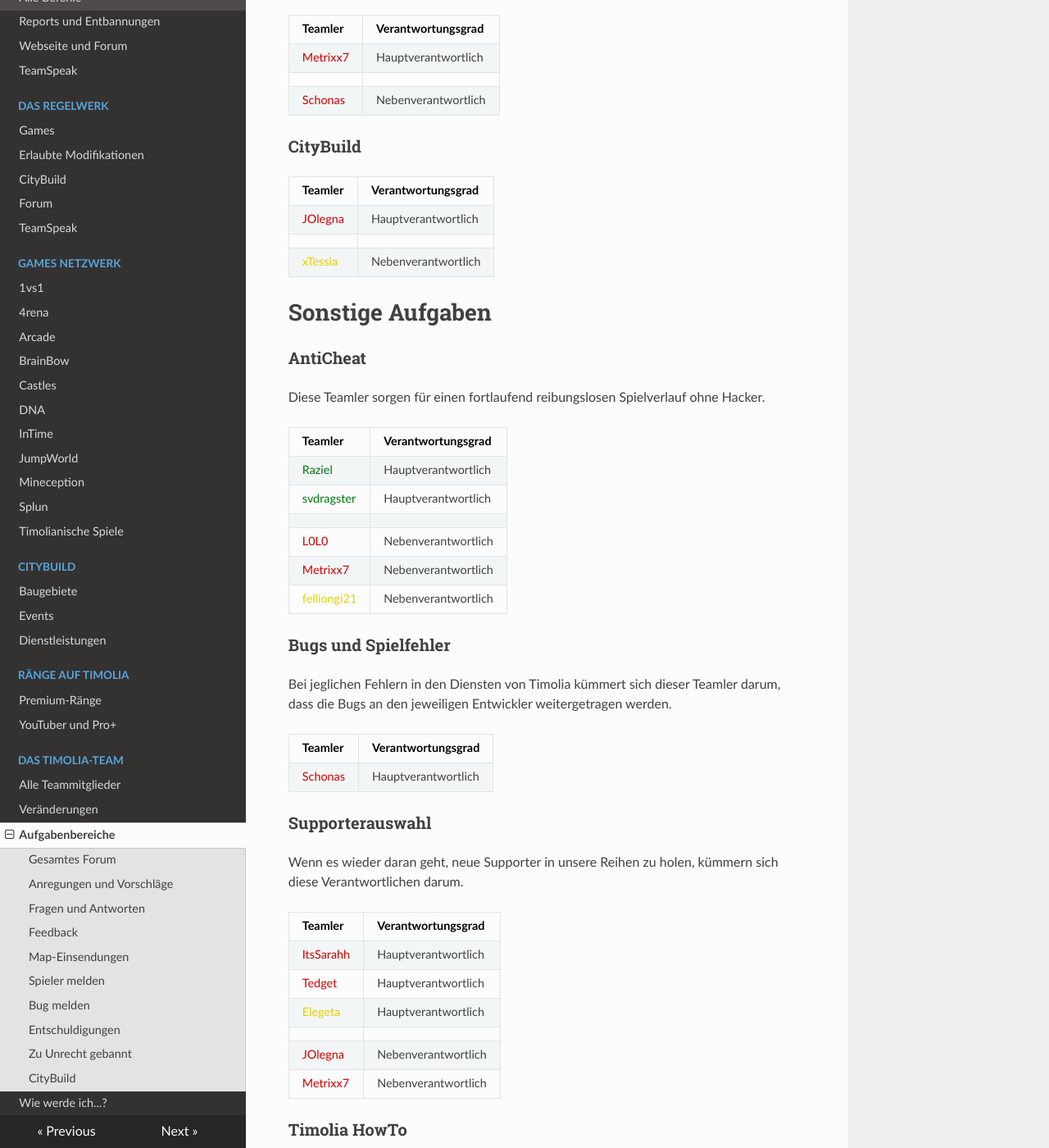
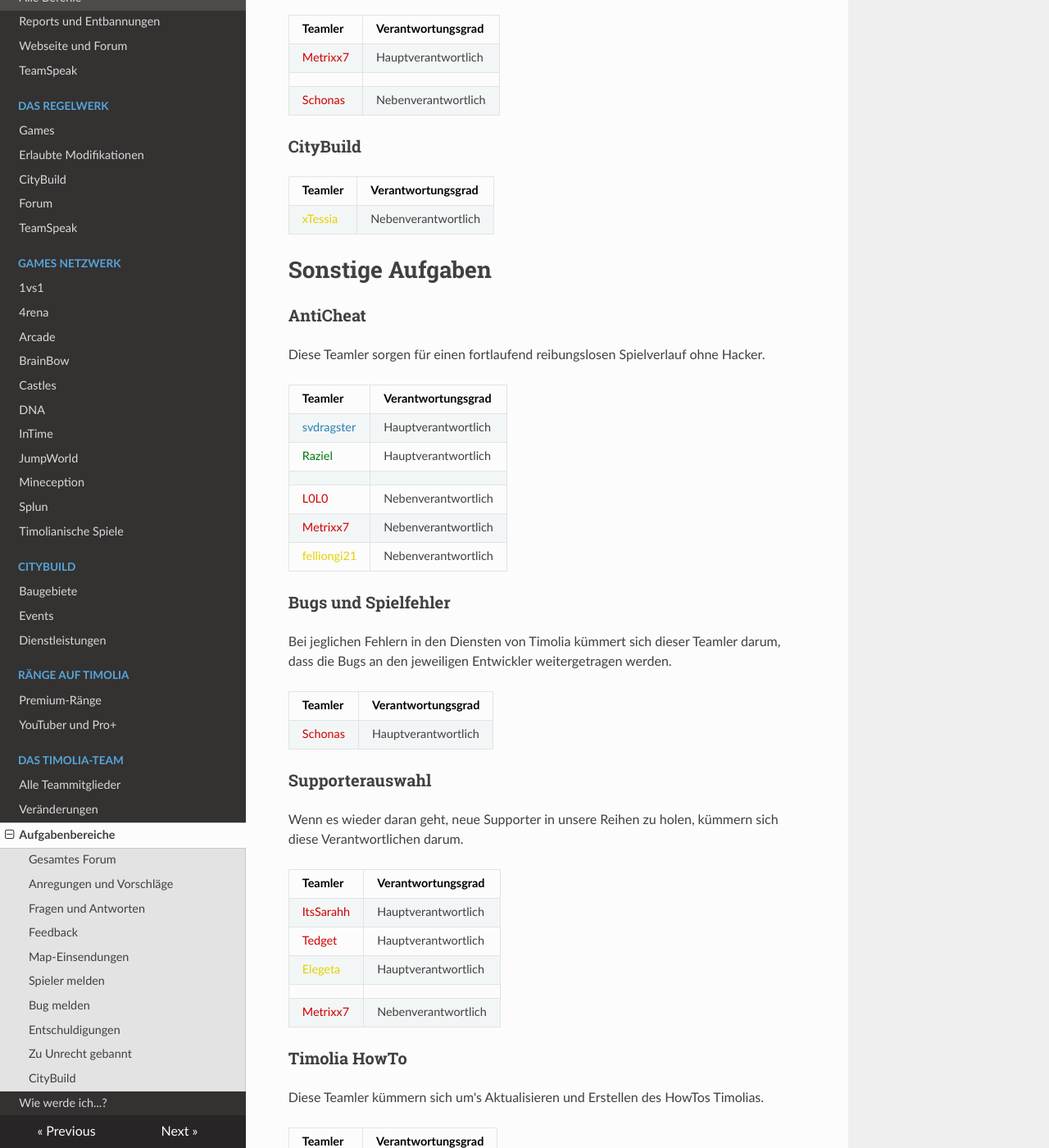
Before and after one commit to TimoliaDE/HowTo, an MkDocs documentation site: the page built from docs/team/responsibilities.md, in a window 1280 px wide and 1400 px high, scrolled down 2273 px. Shown: the whole window at 82% size. Built offline with MkDocs 1.6.1, drawn with Linux system fonts in a browser that asks for light colours; nearby versions of some CDN libraries; old or Windows-style settings are respelled for this version of MkDocs; some of the changed text lies outside the part shown.

Commit message:
Update responsibilities.md

```diff
--- a/docs/team/responsibilities.md
+++ b/docs/team/responsibilities.md
@@ -7,7 +7,7 @@ Die Verantwortlichen für das gesamte Forum kümmern sich sowohl um den Aufbau d
 
 | Teamler | Verantwortungsgrad |
 | ------ | ------ |
-|<span style="color:#CF0101">Milam</span> | Hauptverantwortlich |
+|<span style="color:#2980b9">Lascona</span> | Hauptverantwortlich |
 | | |
 |<span style="color:#CF0101">NameIsTaken</span> | Nebenverantwortlich |
 
@@ -15,7 +15,7 @@ Die Verantwortlichen für das gesamte Forum kümmern sich sowohl um den Aufbau d
 
 | Teamler | Verantwortungsgrad |
 | ------ | ------ |
-|<span style="color:#CF0101">Milam</span> | Hauptverantwortlich |
+|<span style="color:#2980b9">Lascona</span> | Hauptverantwortlich |
 |<span style="color:#CF0101">NameIsTaken</span> | Hauptverantwortlich |
 | | |
 |<span style="color:#E4D100">Julian_999999999</span> | Nebenverantwortlich |
@@ -26,7 +26,7 @@ Die Verantwortlichen für das gesamte Forum kümmern sich sowohl um den Aufbau d
 | ------ | ------ |
 |<span style="color:#E4D100">Julian_999999999</span> | Hauptverantwortlich |
 | | |
-|<span style="color:#007812">svdragster</span> | Nebenverantwortlich |
+|<span style="color:#2980b9">svdragster</span> | Nebenverantwortlich |
 |<span style="color:#E4D100">Chrissi1505</span> | Nebenverantwortlich |
 |<span style="color:#E4D100">SlimeGmes</span> | Nebenverantwortlich |
 |<span style="color:#E4D100">TobcrafterDE</span> | Nebenverantwortlich |
@@ -34,9 +34,9 @@ Die Verantwortlichen für das gesamte Forum kümmern sich sowohl um den Aufbau d
 ###<strong>Feedback</strong>
 | Teamler | Verantwortungsgrad |
 | ------ | ------ |
-|<span style="color:#CF0101">Milam</span> | Hauptverantwortlich |
+|<span style="color:#2980b9">Lascona</span> | Hauptverantwortlich |
 | | |
-|<span style="color:#007812">svdragster</span> | Nebenverantwortlich |
+|<span style="color:#2980b9">svdragster</span> | Nebenverantwortlich |
 |<span style="color:#E4D100">Julian_999999999</span> | Nebenverantwortlich |
 
 ###<strong>Map-Einsendungen</strong>
@@ -83,8 +83,6 @@ Die Verantwortlichen für das gesamte Forum kümmern sich sowohl um den Aufbau d
 ###<strong>CityBuild</strong>
 | Teamler | Verantwortungsgrad |
 | ------ | ------ |
-|<span style="color:#CF0101">JOlegna</span> | Hauptverantwortlich |
-| | |
 |<span style="color:#E4D100">xTessia</span> | Nebenverantwortlich |
 
 # Sonstige Aufgaben
@@ -94,8 +92,8 @@ Diese Teamler sorgen für einen fortlaufend reibungslosen Spielverlauf ohne Hack
 
 | Teamler | Verantwortungsgrad |
 | ------ | ------ |
+|<span style="color:#2980b9">svdragster</span> | Hauptverantwortlich |
 |<span style="color:#007812">Raziel</span> | Hauptverantwortlich |
-|<span style="color:#007812">svdragster</span> | Hauptverantwortlich |
 | | |
 |<span style="color:#CF0101">L0L0</span> | Nebenverantwortlich |
 |<span style="color:#CF0101">Metrixx7</span> | Nebenverantwortlich |
@@ -117,7 +115,6 @@ Wenn es wieder daran geht, neue Supporter in unsere Reihen zu holen, kümmern si
 |<span style="color:#CF0101">Tedget</span> | Hauptverantwortlich |
 |<span style="color:#E4D100">Elegeta</span> | Hauptverantwortlich |
 | | |
-|<span style="color:#CF0101">JOlegna</span> | Nebenverantwortlich |
 |<span style="color:#CF0101">Metrixx7</span> | Nebenverantwortlich |
 
 ###<strong>Timolia HowTo</strong>
@@ -127,15 +124,13 @@ Diese Teamler kümmern sich um's Aktualisieren und Erstellen des HowTos Timolias
 | ------ | ------ |
 |<span style="color:#CF0101">Metrixx7</span> | Hauptverantwortlich |
 |<span style="color:#CF0101">Tedget</span> | Hauptverantwortlich |
-| | |
-|<span style="color:#CF0101">JOlegna</span> | Nebenverantwortlich |
 
 ###<strong>Social-Media</strong>
 Für einen ständigen Support und Content auf Twitter und anderen sozialen Medien sorgen diese Teamler.
 
 | Teamler | Projekte u. Verantwortungsgrad |
 | ------ | ------ |
-|<span style="color:#CF0101">Milam</span> | Hauptverantwortlich |
+|<span style="color:#2980b9">Lascona</span> | Hauptverantwortlich |
 | | |
 |<span style="color:#2980b9">Niklas</span>| Twitter NV |
 |<span style="color:#CF0101">Metrixx7</span> | Twitter HV |
@@ -156,7 +151,6 @@ Der Teamspeak von Timolia ist unter ts.timolia.de zu erreichen. Er wird betreut
 |<span style="color:#2980b9">Evoferry</span> | Hauptverantwortlich |
 | | |
 |<span style="color:#CF0101">ItsSarahh</span> | Nebenverantwortlich |
-|<span style="color:#CF0101">JOlegna</span> | Nebenverantwortlich |
 |<span style="color:#007812">MCelements</span> | Nebenverantwortlich |
 |<span style="color:#E4D100">Julian_999999999</span> | Nebenverantwortlich |
 |<span style="color:#E4D100">medicoo</span> | Nebenverantwortlich |
@@ -188,7 +182,7 @@ Im Timolia Team gibt es kleinere Teams, welche unter anderem durch diese Verantw
 | ------ | ------ |
 |<span style="color:#2980b9">Caelis</span> | Management des Development-Teams |
 |<span style="color:#CF0101">Tedget</span> | Management des Development-Teams |
-|<span style="color:#CF0101">Milam</span> | Management des Creator-Teams und des YouTube-Teams |
+|<span style="color:#2980b9">Lascona</span> | Management des Creator-Teams und des YouTube-Teams |
 |<span style="color:#00646F">Vectrail</span> | Management des Bau-Teams |
 
 ###<strong>Testen der Games-Maps</strong>
@@ -210,8 +204,8 @@ Events, welche von dem Timolia Team für YouTuber veranstaltet werden, werden vo
 
 | Teamler | Zuständigkeit |
 | ------ | ------ |
+|<span style="color:#2980b9">Lascona</span> | Hauptverantwortlich |
 |<span style="color:#CF0101">ItsSarahh</span> | Hauptverantwortlich |
-|<span style="color:#CF0101">Milam</span> | Hauptverantwortlich |
 |<span style="color:#CF0101">Tedget</span> | Hauptverantwortlich |
 | | |
 |<span style="color:#E4D100">Elegeta</span> | Nebenverantwortlich |
@@ -224,6 +218,6 @@ Wenn sich ein YouTuber für einen Rang auf Timolia interessiert, werden die Anfr
 |<span style="color:#CF0101">Metrixx7</span> | Hauptverantwortlich |
 |<span style="color:#CF0101">Tedget</span> | Hauptverantwortlich |
 | | |
+|<span style="color:#2980b9">Lascona</span> | Nebenverantwortlich |
 |<span style="color:#CF0101">ItsSarahh</span> | Nebenverantwortlich |
-|<span style="color:#CF0101">Milam</span> | Nebenverantwortlich |
 |<span style="color:#CF0101">Schonas</span> | Nebenverantwortlich |
```
